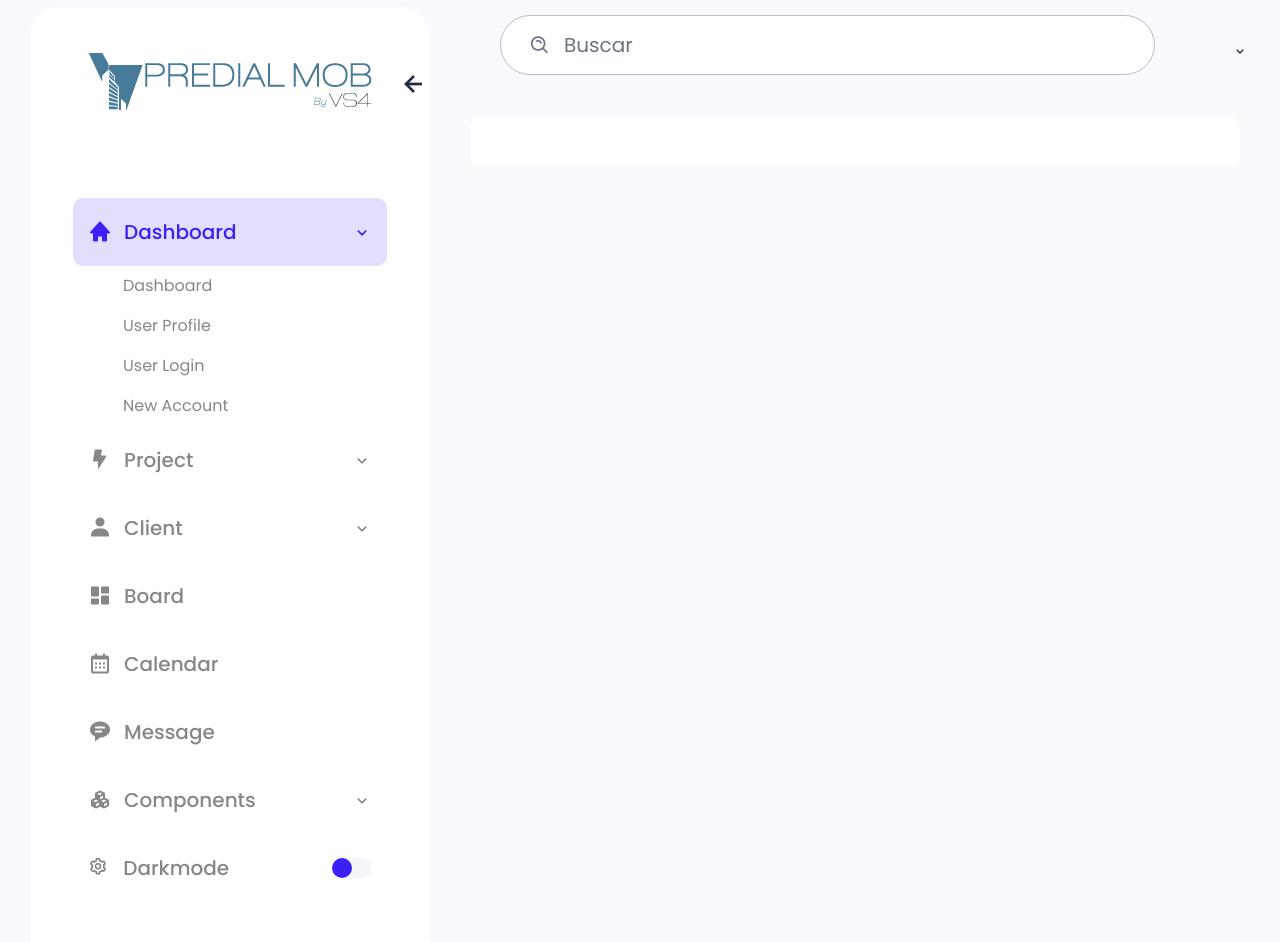
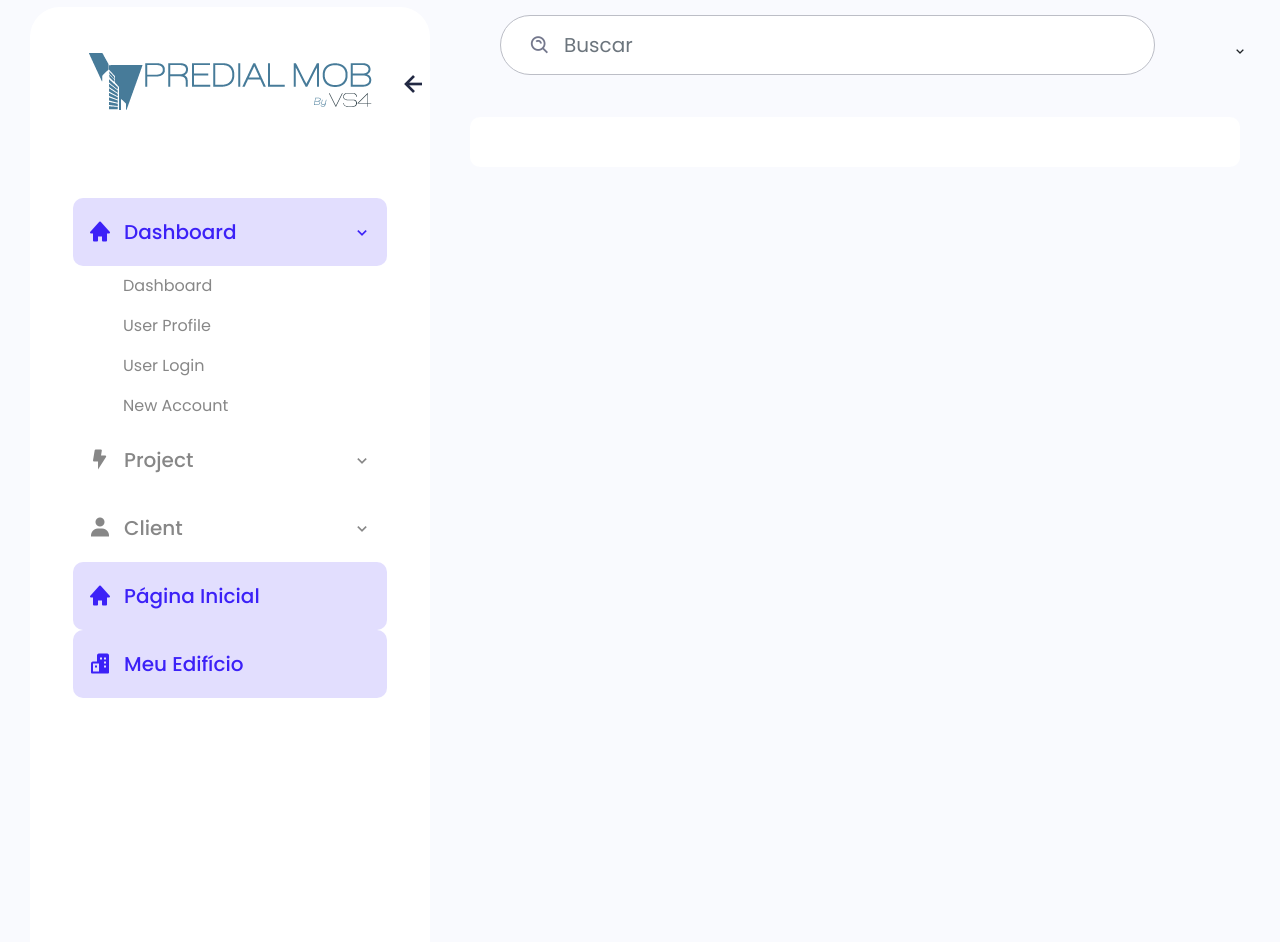
Before and after one commit to PredialMob/predialmob, a Django app: page / in a window 1280 px wide. Shown: the part 23-965 px from the top of the page. Run offline with Django 4.2, Linux system fonts and the light colour scheme; some libraries are stand-ins or nearby versions.

Commit message:
#8 - Ajustes
Ajustes de permissões e outros itens de menu

```diff
--- a/templates/core/sidebar.html
+++ b/templates/core/sidebar.html
@@ -1,3 +1,4 @@
+{% load i18n %}
 {% load static %}
 
 <div class="sidebar">
@@ -13,6 +14,7 @@
   {% block sidebar_menu %}
     <div class="simlebar-sc" data-simplebar>
       <ul class="sidebar-menu tf">
+
         <li class="sidebar-submenu">
           <a href="index.html" class="sidebar-menu-dropdown current-menu-item">
             <i class='bx bxs-home'></i>
@@ -68,7 +70,6 @@
             </li>
           </ul>
         </li>
-
         <li class="sidebar-submenu">
           <a href="clients.html" class="sidebar-menu-dropdown">
             <i class='bx bxs-user'></i>
@@ -88,25 +89,49 @@
             </li>
           </ul>
         </li>
+
+        <li>
+          <a href="{% url 'index' %}">
+            <i class='bx bxs-home'></i>
+            <span>{% translate 'Página inicial' %}</span>
+          </a>
+        </li>
+
+        <li>
+          <a href="{% url 'index' %}">
+            <i class='bx bxs-buildings'></i>
+            <span>{% translate 'Meu edifício' %}</span>
+          </a>
+        </li>
+
+        {% comment %}
           <li>
             <a href="board.html">
               <i class='bx bxs-dashboard'></i>
               <span>Board</span>
             </a>
           </li>
+        {% endcomment %}
+
+        {% if perms.core.calendario %}
           <li>
             <a href="calendar.html">
               <i class='bx bx-calendar'></i>
-            <span>Calendar</span>
+              <span>{% translate 'Calendário' %}</span>
             </a>
           </li>
+        {% endif %}
 
+        {% if perms.core.mensagens %}
           <li>
             <a href="message.html">
               <i class='bx bxs-message-rounded-detail'></i>
-            <span>Message</span>
+              <span>{% translate 'Mensagens' %}</span>
             </a>
           </li>
+        {% endif %}
+
+        {% comment %}
           <li class="sidebar-submenu">
             <a href="chart-apex.html" class="sidebar-menu-dropdown">
               <i class='bx bxs-component'></i>
@@ -119,19 +144,21 @@
                   Apex Charts
                 </a>
               </li>
-
             </ul>
           </li>
+        {% endcomment %}
+
+        {% if perms.core.darkmode %}
           <li>
             <a class="darkmode-toggle" id="darkmode-toggle" onclick="switchTheme()">
               <div>
                 <i class='bx bx-cog mr-10'></i>
-              <span>darkmode</span>
+                <span>{% translate 'Modo escuro' %}</span>
               </div>
-
               <span class="darkmode-switch"></span>
             </a>
           </li>
+        {% endif %}
       </ul>
     </div>
   {% endblock %}
```
Lines whose indentation alone changed are shown as unchanged.
